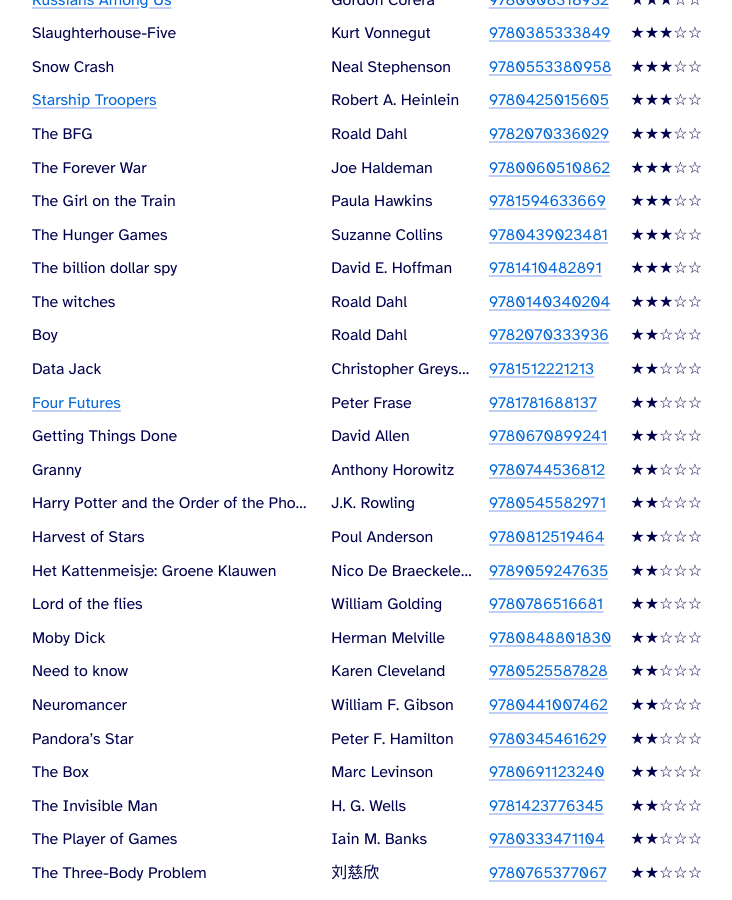
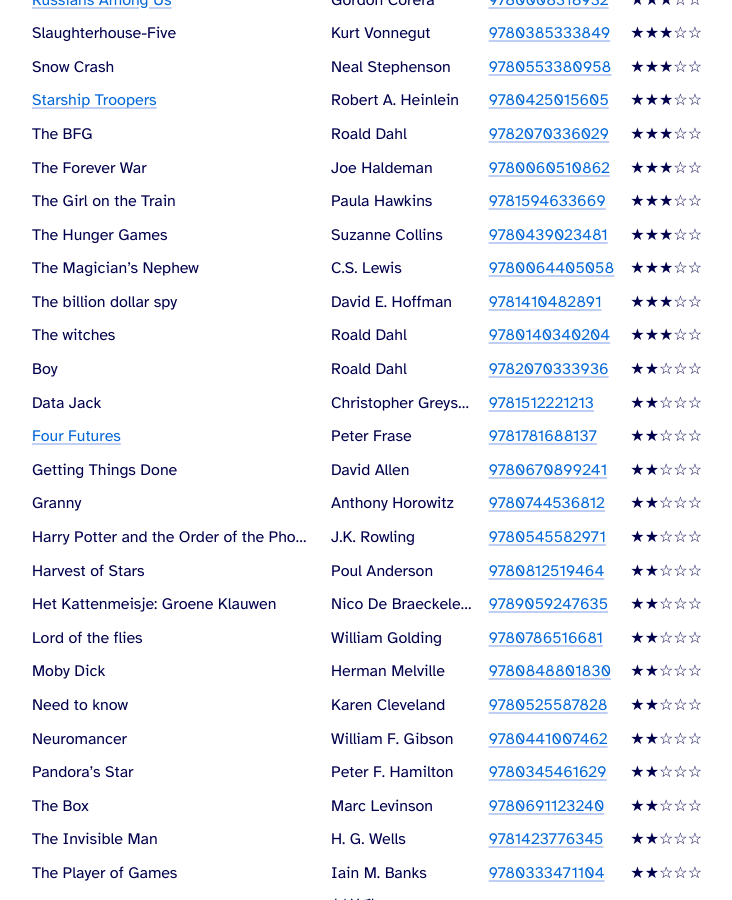
Before and after one commit to cimm/suffix, a Jekyll site: the page built from reading/index.html, in a window 1280 px wide and 900 px high, scrolled down 2993 px. Shown: the whole window, without its empty margins (273-1005 px from the left). Built offline with Jekyll 4.4.1, drawn with Linux system fonts in a browser that asks for light colours.

Commit message:
Add The Magician's Nephew by C.S. Lewis

```diff
--- a/_data/books.yml
+++ b/_data/books.yml
@@ -445,6 +445,10 @@
   author: "Isaac Asimov"
   isbn13: 9781884214493
   rating: 4
+- name: "The Magician’s Nephew"
+  author: "C.S. Lewis"
+  isbn13: 9780064405058
+  rating: 3
 - name: "The Martian"
   author: "Andy Weir"
   isbn13: 9780553418026
```
